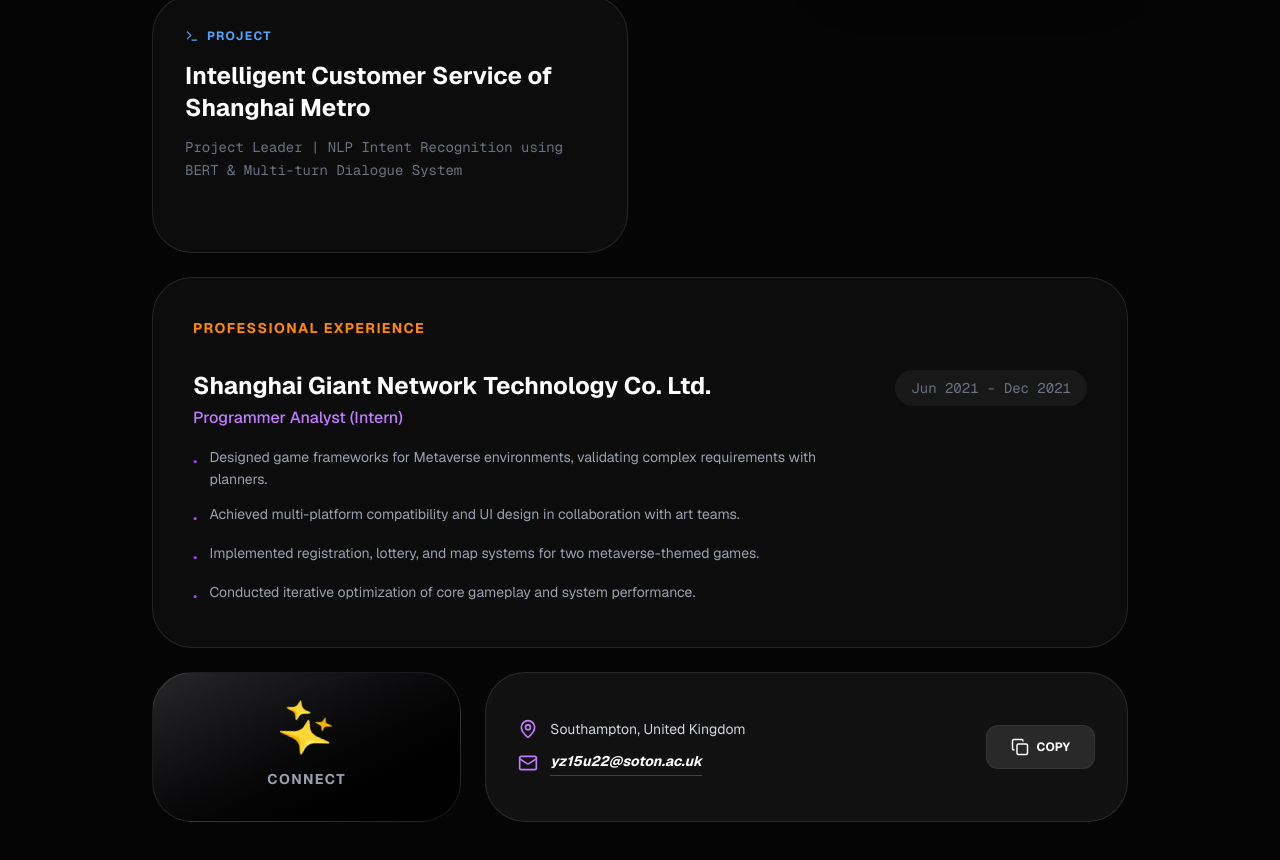
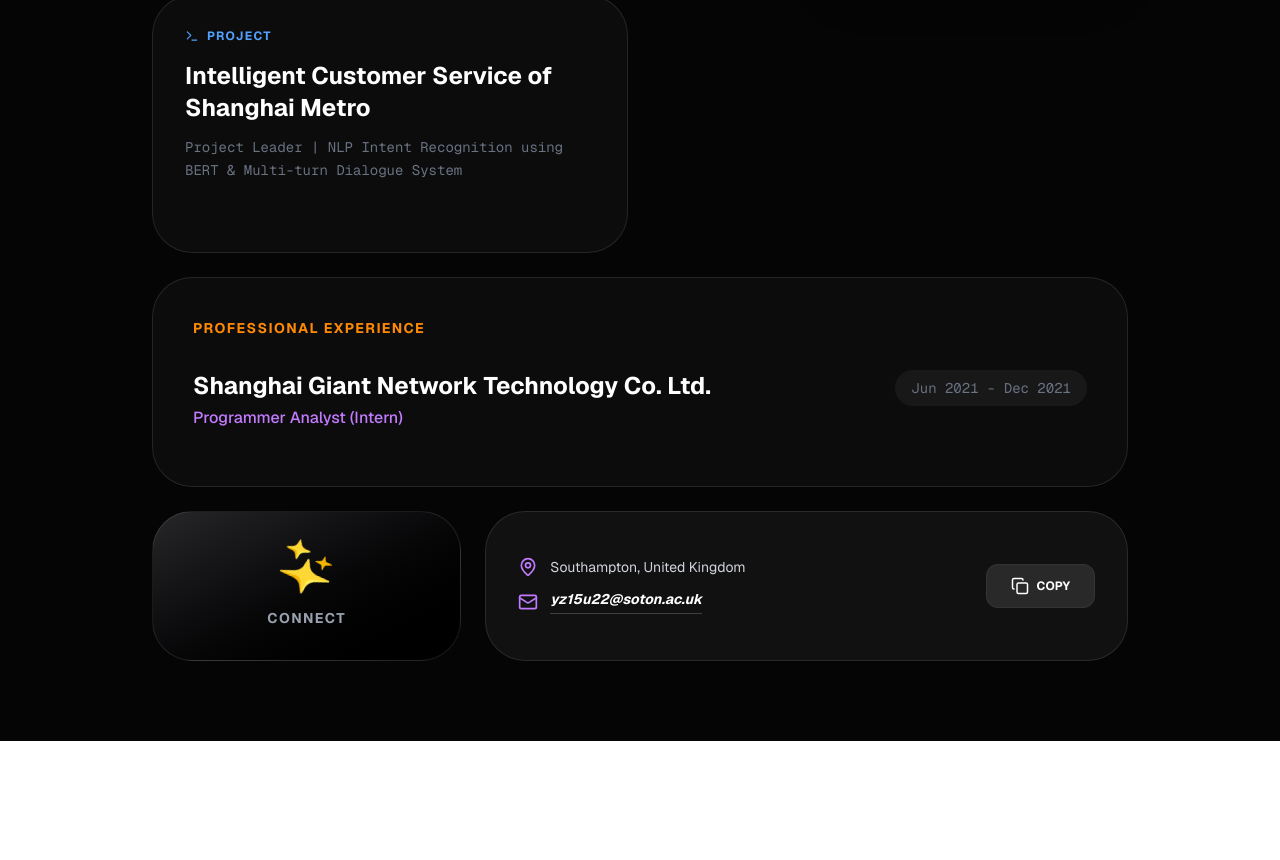
Before and after one commit to zyesj/yue-homepage, a Next.js app: page / in a window 1280 px wide. Shown: the part 925-1785 px from the top of the page. After the commit the page ends 1666 px from the top, so only its background shows below. Built offline with nearby package versions, Linux system fonts and the light colour scheme.

Commit message:
delete:experience details

```diff
--- a/app/page.tsx
+++ b/app/page.tsx
@@ -144,11 +144,11 @@
                     <h3 className="text-2xl font-bold text-white mb-1">{exp.company}</h3>
                     <p className="text-purple-400 font-medium mb-4">{exp.role}</p>
                     <ul className="space-y-3">
-                      {exp.details.map((detail, index) => (
+                      {/* {exp.details.map((detail, index) => (
                         <li key={index} className="text-gray-400 text-sm flex gap-3 leading-relaxed">
                           <span className="text-purple-500 mt-1">•</span> {detail}
                         </li>
-                      ))}
+                      ))} */}
                     </ul>
                   </div>
                   <div className="text-gray-500 font-mono text-xs md:text-sm whitespace-nowrap bg-white/5 px-4 py-2 rounded-full h-fit">
--- a/data.ts
+++ b/data.ts
@@ -30,13 +30,13 @@
       {
         company: "Shanghai Giant Network Technology Co. Ltd.",
         role: "Programmer Analyst (Intern)",
-        date: "Jun 2021 - Dec 2021",
-        details: [
-          "Designed game frameworks for Metaverse environments, validating complex requirements with planners.",
-          "Achieved multi-platform compatibility and UI design in collaboration with art teams.",
-          "Implemented registration, lottery, and map systems for two metaverse-themed games.",
-          "Conducted iterative optimization of core gameplay and system performance."
-        ]
+        date: "Jun 2021 - Dec 2021"
+        // details: [
+        //   "Designed game frameworks for Metaverse environments, validating complex requirements with planners.",
+        //   "Achieved multi-platform compatibility and UI design in collaboration with art teams.",
+        //   "Implemented registration, lottery, and map systems for two metaverse-themed games.",
+        //   "Conducted iterative optimization of core gameplay and system performance."
+        // ]
       }
     ],
     projectList: [
@@ -79,13 +79,13 @@
       {
         company: "上海巨人网络科技有限公司",
         role: "程序分析师 (实习)",
-        date: "2021.06 - 2021.12",
-        details: [
-          "针对元宇宙环境设计游戏框架，与策划深度沟通验证需求。",
-          "与美术团队协作，实现了多端兼容的数据格式与 UI 设计。",
-          "在两款元宇宙游戏中成功实现注册、抽奖及地图系统。",
-          "对核心玩法进行深度测试与迭代优化，提升系统性能。"
-        ]
+        date: "2021.06 - 2021.12"
+        // details: [
+        //   "针对元宇宙环境设计游戏框架，与策划深度沟通验证需求。",
+        //   "与美术团队协作，实现了多端兼容的数据格式与 UI 设计。",
+        //   "在两款元宇宙游戏中成功实现注册、抽奖及地图系统。",
+        //   "对核心玩法进行深度测试与迭代优化，提升系统性能。"
+        // ]
       }
     ],
     projectList: [
```
